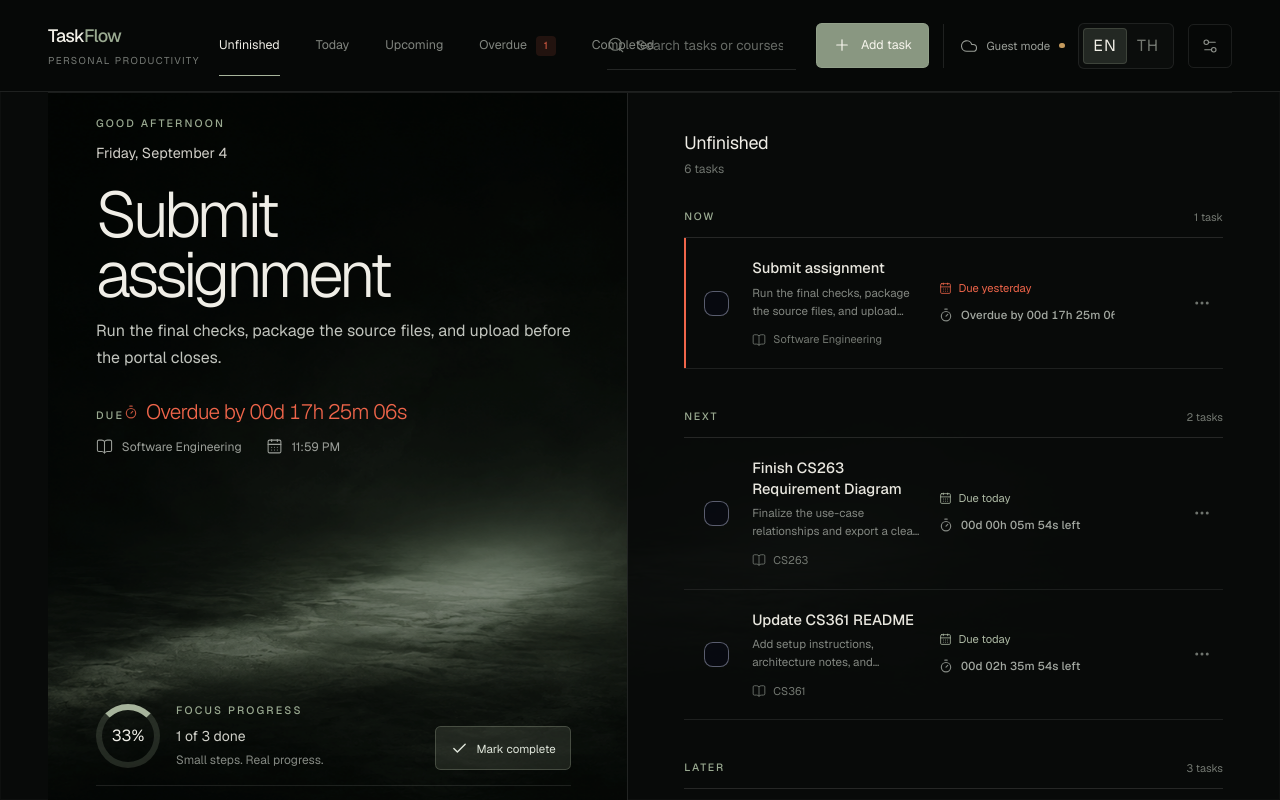
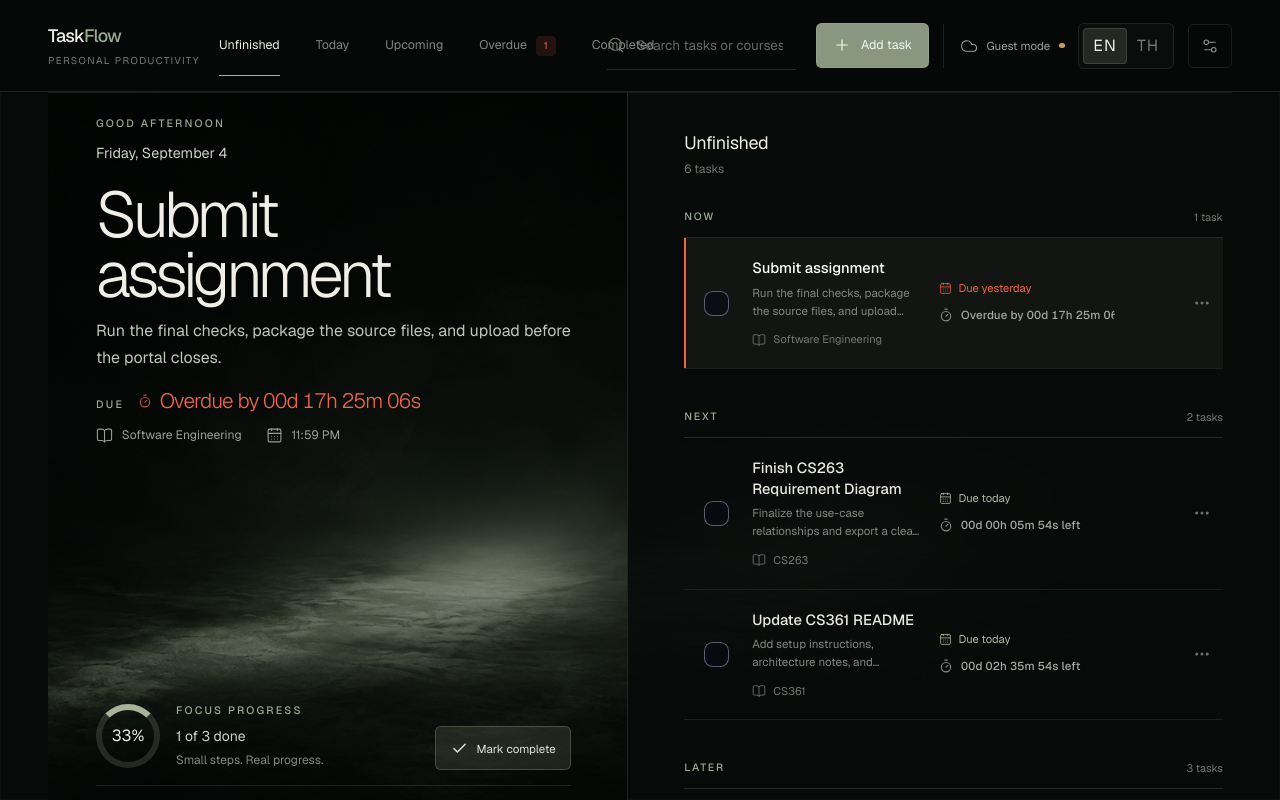
Before and after one commit to Micosz/taskflow, a Next.js app: page / in a window 1280 px wide. Built offline with nearby package versions, Linux system fonts and the light colour scheme; no server answers.

Commit message:
style: clarify preview selection and deadline spacing

```diff
--- a/app/globals.css
+++ b/app/globals.css
@@ -596,13 +596,40 @@ input[type="time"] {
   -webkit-line-clamp: 6;
 }
 
+.editorial-focus__description-wrap {
+  max-width: 32rem;
+}
+
+.editorial-focus__details-link {
+  display: inline-flex;
+  min-height: 2.25rem;
+  align-items: center;
+  gap: 0.45rem;
+  margin-top: 0.65rem;
+  color: #b7c3ae;
+  font-size: 0.75rem;
+  text-decoration: underline;
+  text-decoration-color: rgba(183, 195, 174, 0.35);
+  text-underline-offset: 0.28rem;
+  transition: color 160ms ease, text-decoration-color 160ms ease;
+}
+
+.editorial-focus__details-link:hover {
+  color: #eef1e9;
+  text-decoration-color: rgba(238, 241, 233, 0.7);
+}
+
 .editorial-focus__deadline {
+  display: flex;
+  flex-wrap: wrap;
+  align-items: baseline;
+  gap: 0.85rem;
   margin-top: 2.5rem;
 }
 
 .editorial-focus__deadline .mt-3 {
   min-height: auto;
-  margin-top: 0.7rem;
+  margin-top: 0;
   border: 0;
   background: transparent;
   padding: 0;
@@ -730,6 +757,14 @@ input[type="time"] {
 .editorial-task-row:hover,
 .editorial-task-row:focus-within {
   background: rgba(255, 255, 255, 0.025);
+}
+
+.editorial-task-row[data-selected="true"] {
+  background: rgba(154, 170, 145, 0.07);
+}
+
+.editorial-task-row[data-selected="true"] .editorial-task-title {
+  color: #ffffff;
 }
 
 .editorial-task-row[data-overdue="true"] {
@@ -970,6 +1005,10 @@ input[type="time"] {
     -webkit-line-clamp: 4;
   }
 
+  .editorial-focus__description-wrap[data-expandable="true"] .editorial-focus__description {
+    -webkit-line-clamp: 3;
+  }
+
   .editorial-focus__deadline {
     margin-top: 1rem;
   }
```
Also changed, not shown: 1 other file (tests, documents, lock files or other folders).
